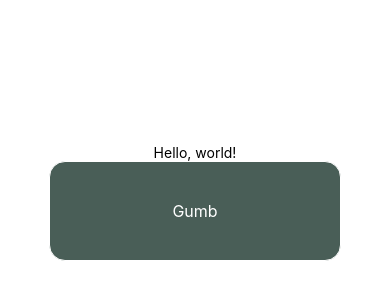
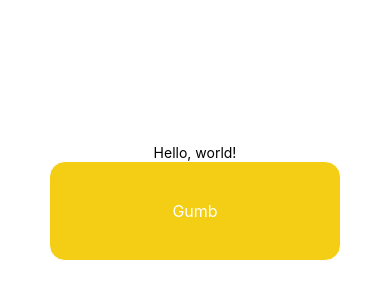
Before and after one commit to JureVidrih/little-lemon, a React Native app: screen / in a window 390 px wide. Shown: the part 220-520 px from the top of the page. Built offline with nearby package versions, Linux system fonts and the light colour scheme.

Commit message:
Add color prop for <Button />

```diff
--- a/App.tsx
+++ b/App.tsx
@@ -13,7 +13,8 @@ export default function App() {
         <Button
         border_16
         fullParentWidth
-        fullParentHeight>Gumb</Button>
+        fullParentHeight
+        color={"primary_2"}>Gumb</Button>
       </View>
       <StatusBar style="auto" />
     </View>
--- a/components/base_components/Button.tsx
+++ b/components/base_components/Button.tsx
@@ -10,7 +10,8 @@ type ButtonProps = {
     border_8?: boolean,
     border_16?: boolean,
     fullParentWidth?: boolean,
-    fullParentHeight?: boolean
+    fullParentHeight?: boolean,
+    color?: string
 };
 
 export default function({
@@ -20,7 +21,8 @@ export default function({
     border_8,
     border_16,
     fullParentWidth,
-    fullParentHeight }: ButtonProps) {
+    fullParentHeight,
+    color = "primary_1" }: ButtonProps) {
     const theme = useAppTheme();
 
     let borderRadius = 0;
@@ -35,7 +37,7 @@ export default function({
         onPress={onPress}
         style={[
             styles.container,
-            { backgroundColor: theme.primary_1, borderRadius: borderRadius },
+            { backgroundColor: theme[color], borderRadius: borderRadius },
             (fullParentWidth === true ? { width: '100%' } : null),
             (fullParentHeight === true ? { height: '100%' } : null)]}>
             <Text style={[styles.label, { color: 'white' }]}>{children}</Text>
```
